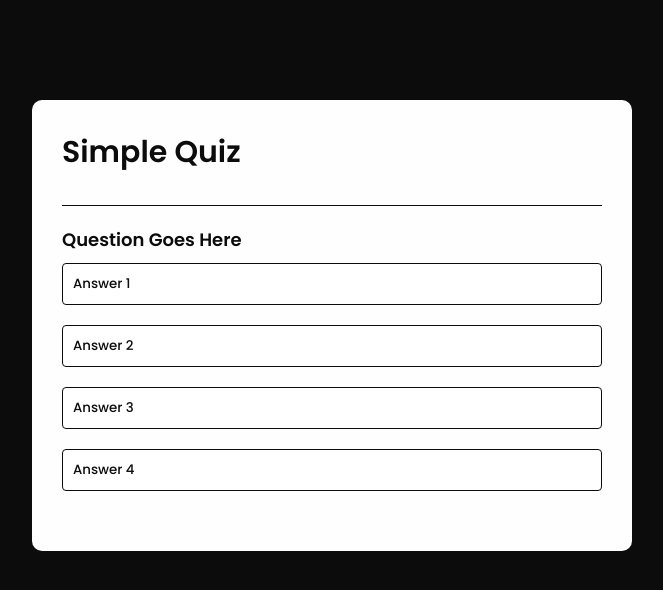
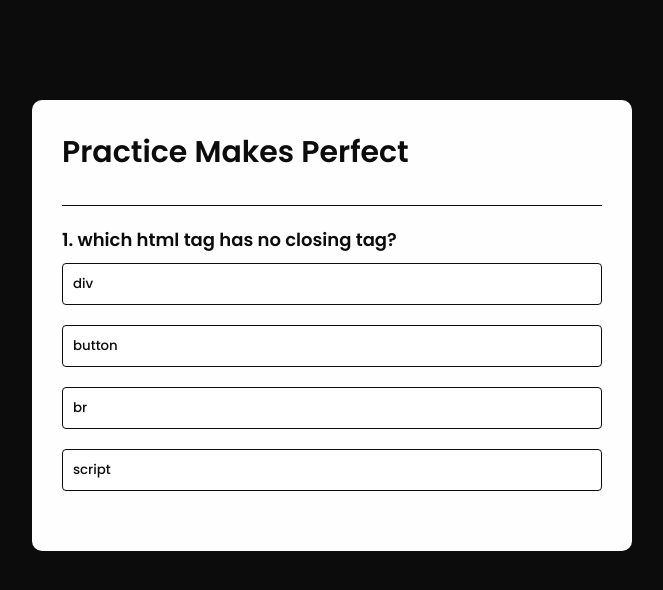
Before and after one commit to akash-kumar-biswas/Quiz-App, a plain HTML site: page index.html in a window 1280 px wide. Shown: the whole page, without its empty margins (308-971 px from the left). Drawn offline with Linux system fonts and the light colour scheme.

Commit message:
complete the quiz app

```diff
--- a/index.html
+++ b/index.html
@@ -9,10 +9,10 @@
 
 <body>
     <div class="app">
-        <h1> Simple Quiz</h1>
+        <h1>Practice Makes Perfect</h1>
         <div class="quiz">
-            <h2 id="question">Question Goes Here</h2>
-            <div class="ans-buttons">
+            <h2 id="question">Your Question</h2>
+            <div id="ans-buttons">
                 <button class="btn">Answer 1</button>
                 <button class="btn">Answer 2</button>
                 <button class="btn">Answer 3</button>
--- a/script.js
+++ b/script.js
@@ -1,16 +1,16 @@
 const questions = [
     {
-        ques: "which html tag has no closing tag?",
+        question: "which html tag has no closing tag?",
         answers: [
-            {text:"<div>", correct: false},
-            {text:"<button>", correct: false},
-            {text:"<br>", correct: true},
-            {text:"<script>", correct: false},
+            {text:"div", correct: false},
+            {text:"button", correct: false},
+            {text:"br", correct: true},
+            {text:"script", correct: false},
         ]
     },
 
     {
-        ques: "which of the following is not  present of Java?",
+        question: "which of the following is not  present of Java?",
         answers: [
             {text:"string", correct: false},
             {text:"array", correct: false},
@@ -20,12 +20,119 @@ const questions = [
     },
 
     {
-        ques: "Which of the following way is not correct to check wheather a number num is even or odd?",
+        question: "Which of the following way is not correct to check wheather a number num is even or odd?",
         answers: [
             {text:"num % 2 ", correct: false},
-            {text:"num<<1 & 1", correct: true},
+            {text:"num>>1 & 1", correct: true},
             {text:"num & 1<<0", correct: false},
             {text:"num & 1", correct: false},
         ]
     },
+
+    {
+        question: "ভালোবাসা ভালোবাসে শুধুই তাকে, ভালবেসে ভালবাসাই বেঁধে যে রাখে..কোন মুভির উক্তি??",
+        answers: [
+            {text:"চিরদিনই তুমি যে আমার", correct: false},
+            {text:"বেদের মেয়ে জোসনা", correct: false},
+            {text:"নিঃশ্বাস আমার তুমি", correct: false},
+            {text:"দুই পৃথিবী", correct: true},
+        ]
+    },
+
+    {
+        question: "বাংলাদেশের জাতীয় পাখির নাম কি??",
+        answers: [
+            {text:"দোয়েল", correct: true},
+            {text:"পেঁচা", correct: false},
+            {text:"ময়ূর", correct: false},
+            {text:"কোকিল", correct: false},
+        ]
+    },
 ]
+
+const questionEle = document.getElementById("question");
+const ansButtons = document.getElementById("ans-buttons");
+const nextButton = document.getElementById("next-btn");
+
+let currQuesIndex = 0;
+let score = 0;
+
+function startQuiz(){
+    currQuesIndex = 0;
+    score = 0;
+    nextButton.innerHTML = "Next";
+    showQues();
+}
+
+function resetState(){
+    nextButton.style.display = "none";
+    while(ansButtons.firstChild){
+        ansButtons.removeChild(ansButtons.firstChild);
+    }
+}
+
+function selectAns(e){
+    const selectedBtn = e.target;
+    const isCorrect = selectedBtn.dataset.correct === "true";
+
+    if(isCorrect){
+        selectedBtn.classList.add("correct");
+        score++;
+    }
+    else{
+        selectedBtn.classList.add("incorrect");
+    }
+
+    Array.from(ansButtons.children).forEach(button =>{
+        if(button.dataset.correct === "true"){
+            button.classList.add("correct");
+        }
+        button.disabled = true;
+    });
+    nextButton.style.display = "block";
+}
+
+function showQues(){
+    resetState();
+    let currQues = questions[currQuesIndex];
+    let quesNo = currQuesIndex + 1;
+    questionEle.innerHTML = quesNo + ". " + currQues.question;
+
+    currQues.answers.forEach(answer => {
+        const button = document.createElement("button");
+        button.innerHTML = answer.text;
+        button.classList.add("btn");
+        ansButtons.appendChild(button);
+        if(answer.correct){
+            button.dataset.correct = answer.correct;
+        }
+        button.addEventListener("click", selectAns);
+    });
+}
+
+function showScore(){
+    resetState();
+    questionEle.innerHTML = `You Scored ${score} Out Of ${questions.length}!`;
+    nextButton.innerHTML = "পুনরায় দাও!";
+    nextButton.style.display = "block";
+}
+
+function handleNextBtn(){
+    currQuesIndex++;
+    if(currQuesIndex < questions.length){
+        showQues();
+    }
+    else{
+        showScore();
+    }
+}
+
+nextButton.addEventListener("click", ()=>{
+    if(currQuesIndex < questions.length){
+        handleNextBtn();
+    }
+    else{
+        startQuiz();
+    }
+})
+startQuiz();
--- a/style.css
+++ b/style.css
@@ -52,9 +52,13 @@ body{
     transition: all 0.3s;
 }
 
-.btn:hover{
-    background: #d8b2b2;
+.btn:hover:not([disabled]){
+    background: #5888b0;
     color: #211f1f;
+}
+
+.btn:disabled{
+   cursor: no-drop;
 }
 
 #next-btn{
@@ -69,3 +73,11 @@ body{
     cursor: pointer;
     display: none;
 }
+
+.correct{
+    background: #45b81b;
+}
+
+.incorrect{
+    background: #eb1c1c;
+}
```
